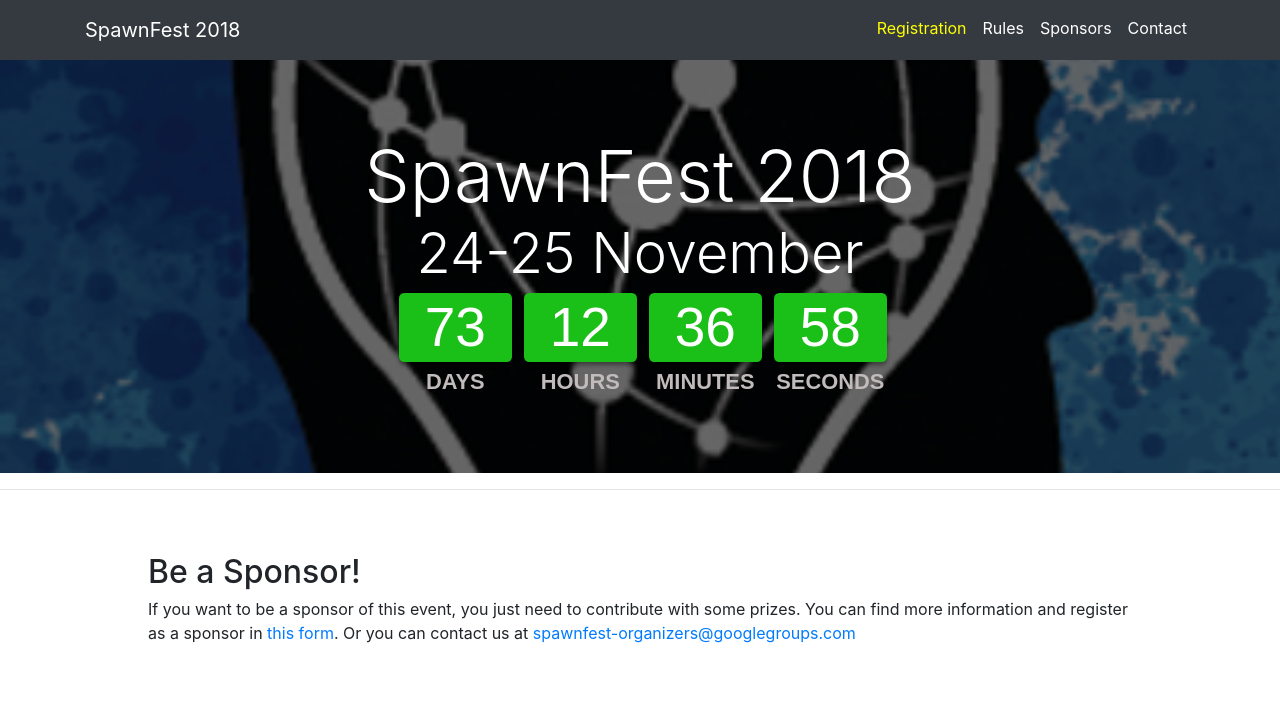
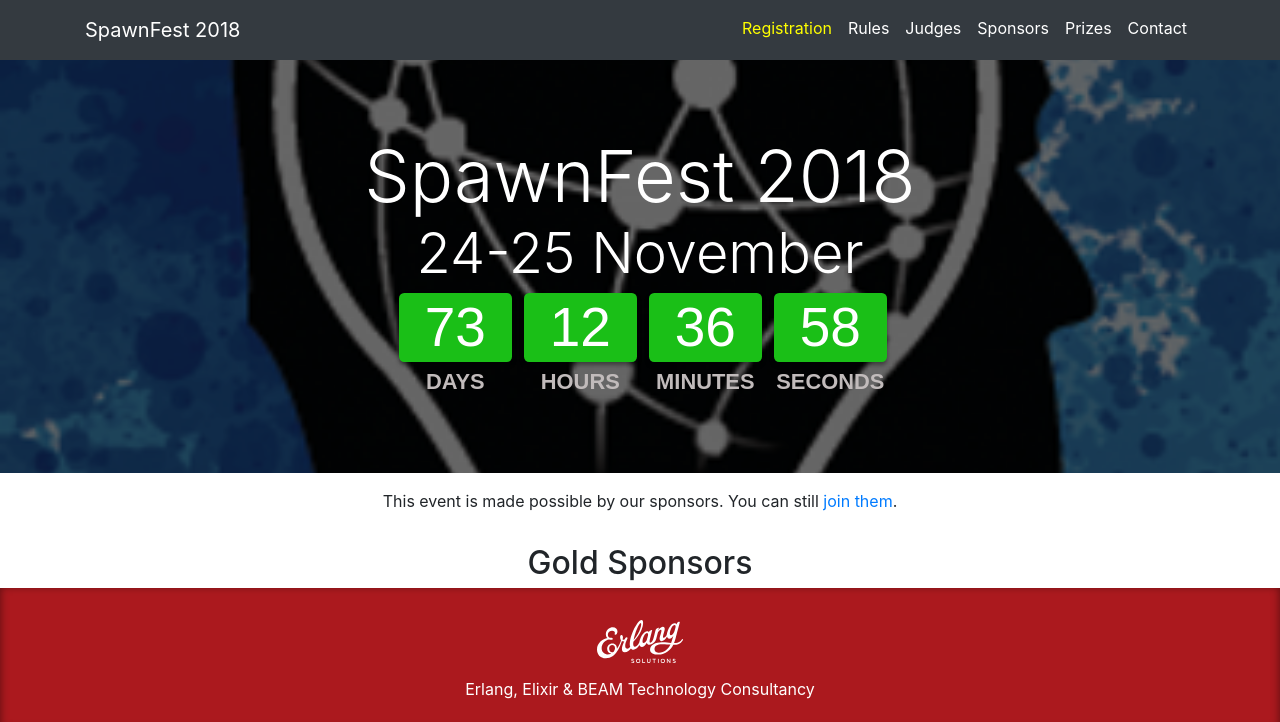
Before and after one commit to spawnfest/spawnfest.github.io, a Jekyll site: the page built from sponsors.html, in a window 1280 px wide and 1367 px high. Shown: the top 722 px of the window. Built offline with Jekyll 4.4.1, drawn with Linux system fonts in a browser that asks for light colours; some of the changed lines change nothing that is shown; grey boxes are pictures that could not be loaded.

Commit message:
Add first judge and sponsor

```diff
--- a/_config.yml
+++ b/_config.yml
@@ -3,43 +3,48 @@
     url: /registration
   - name: Rules
     url: /rules
-  # - name: Judges
-  #   url: /judges
+  - name: Judges
+    url: /judges
   - name: Sponsors
     url: /sponsors
-  # - name: Prizes
-  #   url: /prizes
+  - name: Prizes
+    url: /prizes
   - name: Contact
     url: /#contact
 
-# platinum_sponsor:
-#   name: PegB
-#   image: pegb.svg
-#   logo: pegb_logo.svg
-#   url: https://www.pegb.tech/
-#   description: Secure Cashless Payments for everyone, everywhere
-#   background_color: "#f05323"
+platinum_sponsor:
+  # - name: Erlang Solutions
+  #   image: esl.svg
+  #   logo: esl.png
+  #   url: https://www.erlang-solutions.com/
+  #   description: "Erlang, Elixir & BEAM Technology Consultancy"
+  #   background_color: "#ab191e"
 
 gold_sponsors:
-  # - name: AdRoll
-  #   image: droll.svg
-  #   logo: droll.png
-  #   url: https://www.adroll.com/
-  #   description: The retargeting and prospecting platform of choice for over 35,000 advertisers worldwide
-  #   background_color: "#00aeef"
+  - name: Erlang Solutions
+    image: esl.svg
+    logo: esl.png
+    url: https://www.erlang-solutions.com/
+    description: "Erlang, Elixir & BEAM Technology Consultancy"
+    background_color: "#ab191e"
 
 prizes:
-  # - name: <strong>900USD</strong> Free 2-day CodeBEAM SF ticket
-  #   sponsor: Erlang Solutions
-  #   sponsor_url: https://www.erlang-solutions.com/
-  #   url: http://www.erlang-factory.com/codebeamsf2018/
-  #   image: codebeamsf2018.jpg
+  - name: <strong>900USD</strong> Free 2-day CodeBEAM SF ticket
+    sponsor: Erlang Solutions
+    sponsor_url: https://www.erlang-solutions.com/
+    url: http://www.erlang-factory.com/codebeamsf2018/
+    image: codebeamsf2018.jpg
+  - name: <strong>4x</strong> <strong>150USD</strong> Free tickets to Any CodeBEAM Lite
+    sponsor: Erlang Solutions
+    sponsor_url: https://www.erlang-solutions.com/
+    url: http://www.erlang-factory.com
+    image: codebeamlite2018.jpg
 
 judges:
-  # - name: Fred Hebert
-  #   url: https://ferd.ca/
-  #   twitter: mononcqc
-  #   image: fred.jpg
+  - name: René Föhring
+    url: http://trivelop.de/
+    twitter: rrrene
+    image: rrrene.png
 
 winner:
   # team: SampleTeam
```
